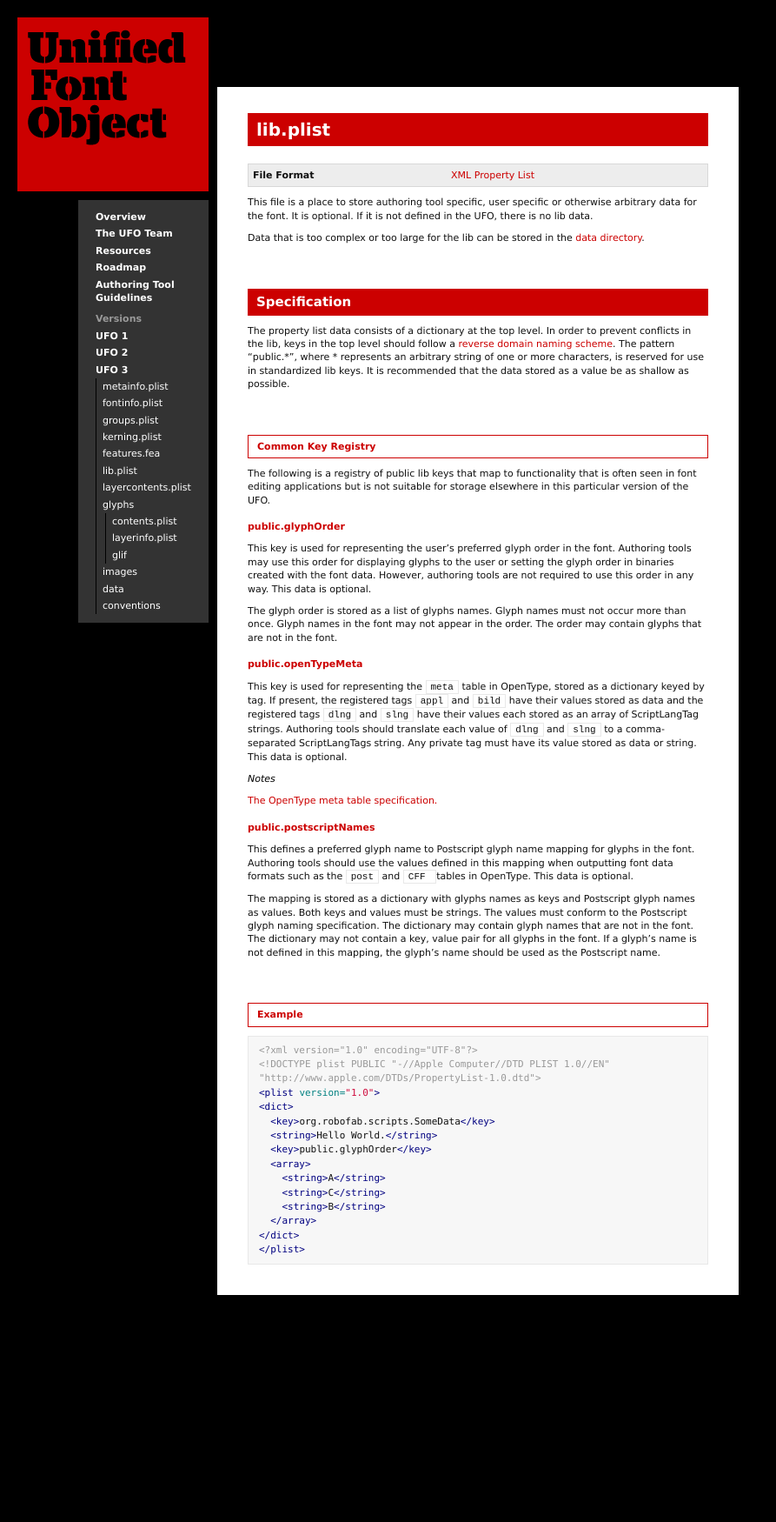
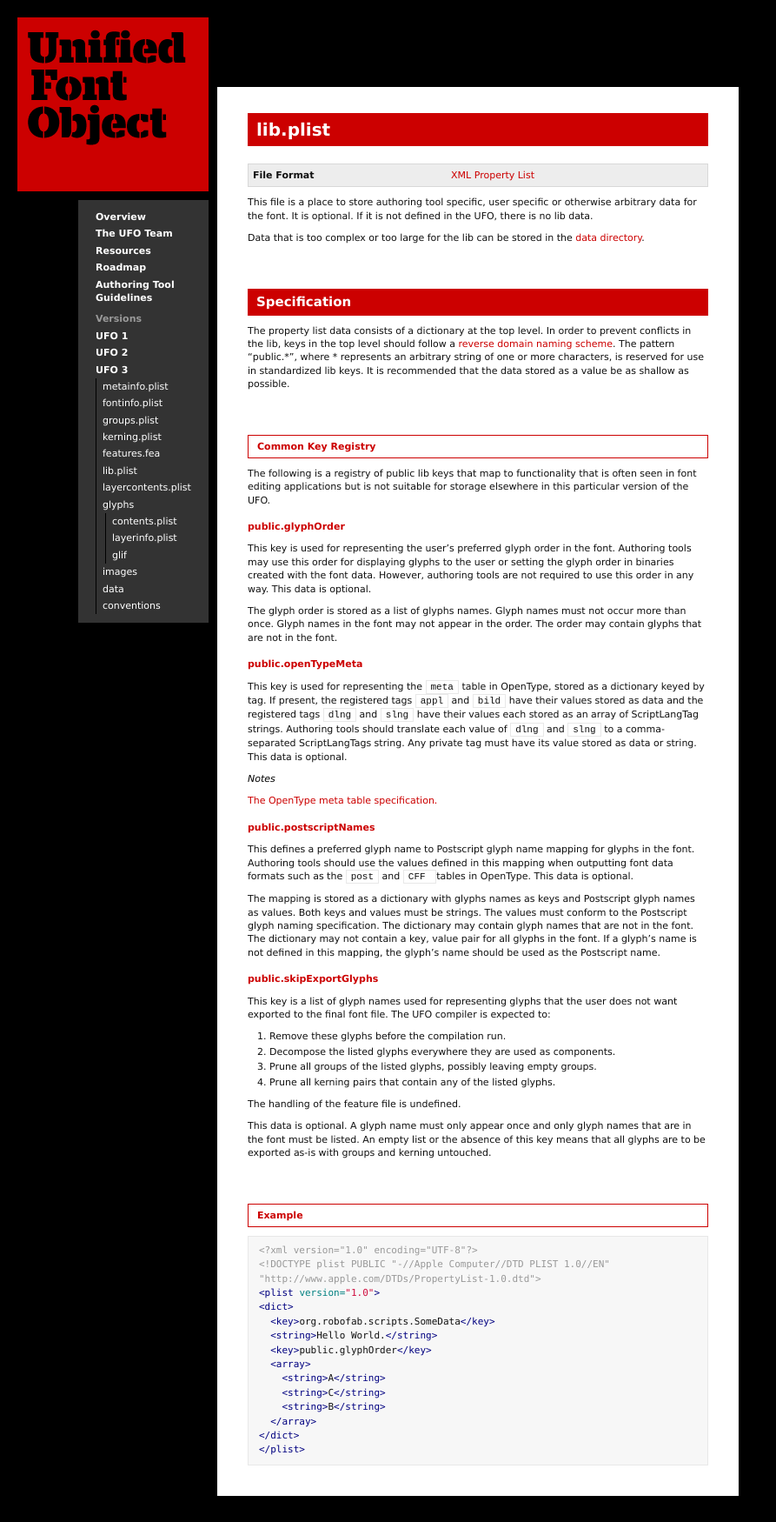
Before and after one commit to unified-font-object/ufo-spec, a Jekyll site: the page built from versions/ufo3/lib.plist.md, in a window 1280 px wide. Shown: the whole page at 87% size, without its empty margins (0-893 px from the left). Built offline with Jekyll 4.4.1, drawn with Linux system fonts in a browser that asks for light colours; before the commit the page ends 1519 px from its top, so only the background shows below that.

Commit message:
Document public.skipExportGlyphs lib key

````diff
--- a/versions/ufo3/lib.plist.md
+++ b/versions/ufo3/lib.plist.md
@@ -41,6 +41,19 @@ This defines a preferred glyph name to Postscript glyph name mapping for glyphs
 
 The mapping is stored as a dictionary with glyphs names as keys and Postscript glyph names as values. Both keys and values must be strings. The values must conform to the Postscript glyph naming specification. The dictionary may contain glyph names that are not in the font. The dictionary may not contain a key, value pair for all glyphs in the font. If a glyph's name is not defined in this mapping, the glyph's name should be used as the Postscript name.
 
+#### public.skipExportGlyphs
+
+This key is a list of glyph names used for representing glyphs that the user does not want exported to the final font file. The UFO compiler is expected to:
+
+1. Remove these glyphs before the compilation run.
+2. Decompose the listed glyphs everywhere they are used as components.
+3. Prune all groups of the listed glyphs, possibly leaving empty groups.
+4. Prune all kerning pairs that contain any of the listed glyphs.
+
+The handling of the feature file is undefined.
+
+This data is optional. A glyph name must only appear once and only glyph names that are in the font must be listed. An empty list or the absence of this key means that all glyphs are to be exported as-is with groups and kerning untouched.
+
 ### Example
 
 ```xml
````
